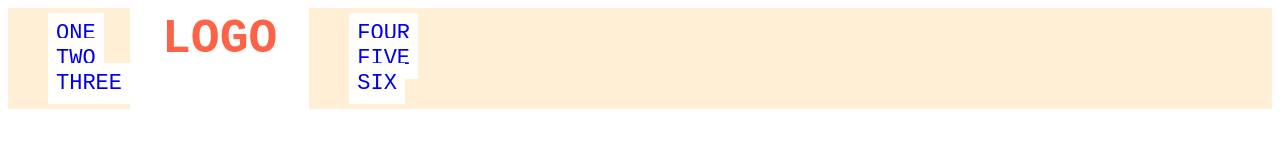
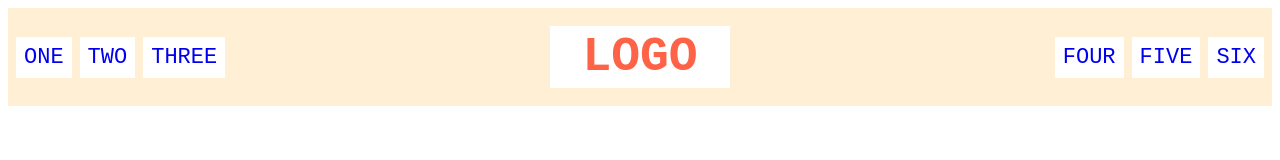
Before and after one commit to antonioedeltoro/flex, a plain HTML site: page 02-flex-header/index.html in a window 1280 px wide. Drawn offline with Linux system fonts and the light colour scheme.

Commit message:
solved assignment and added pdf of solution

```diff
--- a/02-flex-header/style.css
+++ b/02-flex-header/style.css
@@ -2,6 +2,10 @@
     font-family: monospace;
     background: papayawhip;
     display: flex;
+    justify-content: space-between;
+    align-items: center;
+    justify-items: space-between;
+    padding: 8px;
 
 
   }
@@ -12,12 +16,17 @@
     color: tomato;
     background: white;
     padding: 4px 32px;
+    margin: 10px;
   }
 
   ul {
     /* this removes the dots on the list items*/
     list-style-type: none;
-    padding: auto;
+    padding: 0;
+    display: flex;
+    align-items: center;
+    margin: 0;
+    gap: 8px;
   }
 
   a {
```
Also changed, not shown: 1 other file.
